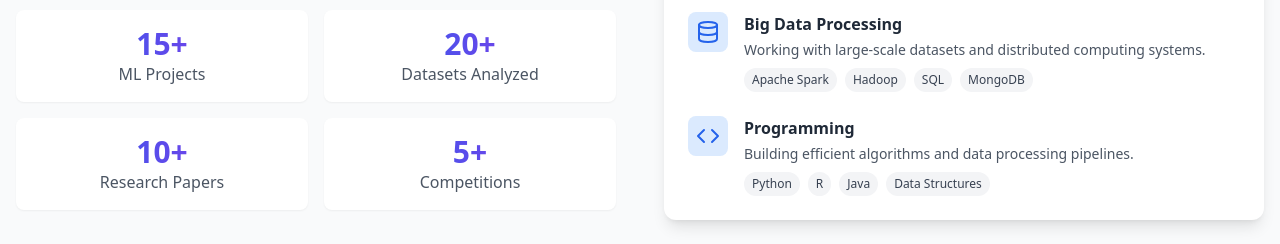
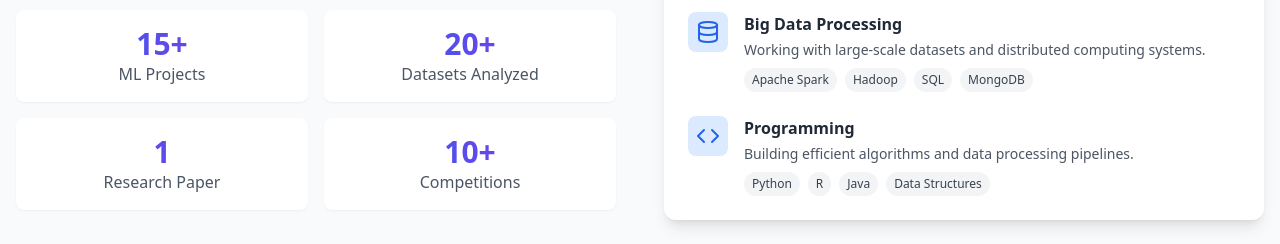
Before and after one commit to utkarsh-64/Portfolio, a React (Vite) app: page / in a window 1280 px wide. Shown: the part 1300-1544 px from the top of the page. Built offline with nearby package versions, Linux system fonts and the light colour scheme.

Commit message:
Update About.tsx

```diff
--- a/src/components/About.tsx
+++ b/src/components/About.tsx
@@ -63,11 +63,11 @@
                 <p className="text-gray-600 dark:text-gray-400">Datasets Analyzed</p>
               </div>
               <div className="bg-white dark:bg-gray-800 rounded-lg p-4 shadow-sm transform hover:scale-105 transition-transform duration-300">
-                <p className="text-3xl font-bold bg-gradient-to-r from-blue-600 to-purple-600 bg-clip-text text-transparent">10+</p>
-                <p className="text-gray-600 dark:text-gray-400">Research Papers</p>
+                <p className="text-3xl font-bold bg-gradient-to-r from-blue-600 to-purple-600 bg-clip-text text-transparent">1</p>
+                <p className="text-gray-600 dark:text-gray-400">Research Paper</p>
               </div>
               <div className="bg-white dark:bg-gray-800 rounded-lg p-4 shadow-sm transform hover:scale-105 transition-transform duration-300">
-                <p className="text-3xl font-bold bg-gradient-to-r from-blue-600 to-purple-600 bg-clip-text text-transparent">5+</p>
+                <p className="text-3xl font-bold bg-gradient-to-r from-blue-600 to-purple-600 bg-clip-text text-transparent">10+</p>
                 <p className="text-gray-600 dark:text-gray-400">Competitions</p>
               </div>
             </div>
```
